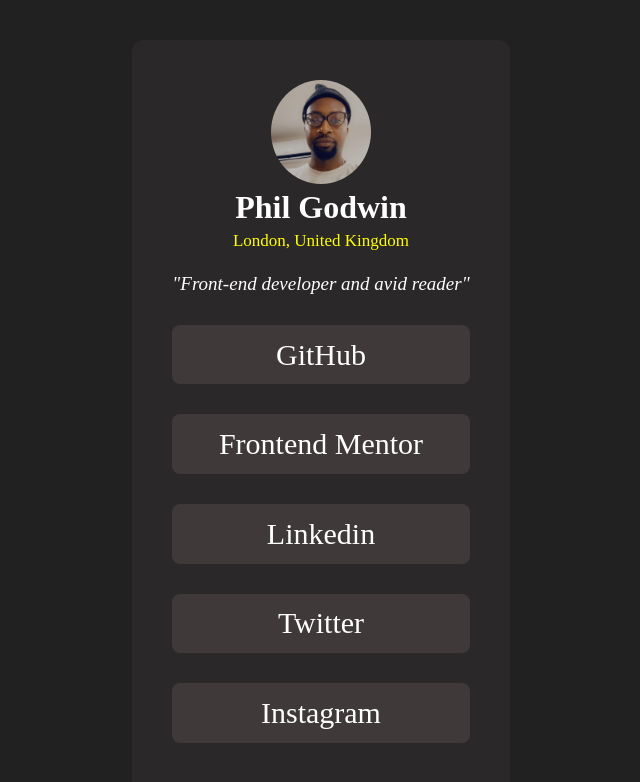
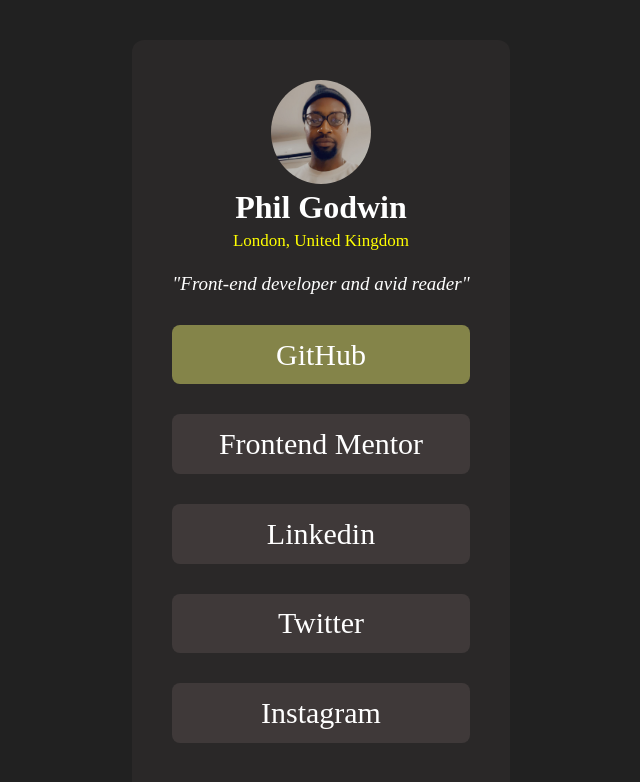
Before and after one commit to drphizzle/frontend-mentor-replica, a plain HTML site: page index.html in a window 1280 px wide. In both pictures the pointer is over the element "GitHub". Shown: the whole page, without its empty margins (319-959 px from the left). Drawn offline with Linux system fonts and the light colour scheme.

Commit message:
add a little touch on css

```diff
--- a/style.css
+++ b/style.css
@@ -67,8 +67,12 @@ img {
     padding: 0.8rem;
     border-radius: 8px;
     background: rgb(63, 57, 57);
+    cursor: pointer;
 
 
+}
+.site:hover {
+    background: rgb(132, 132, 73);
 }
 
 /* First, we target small screens */
```
